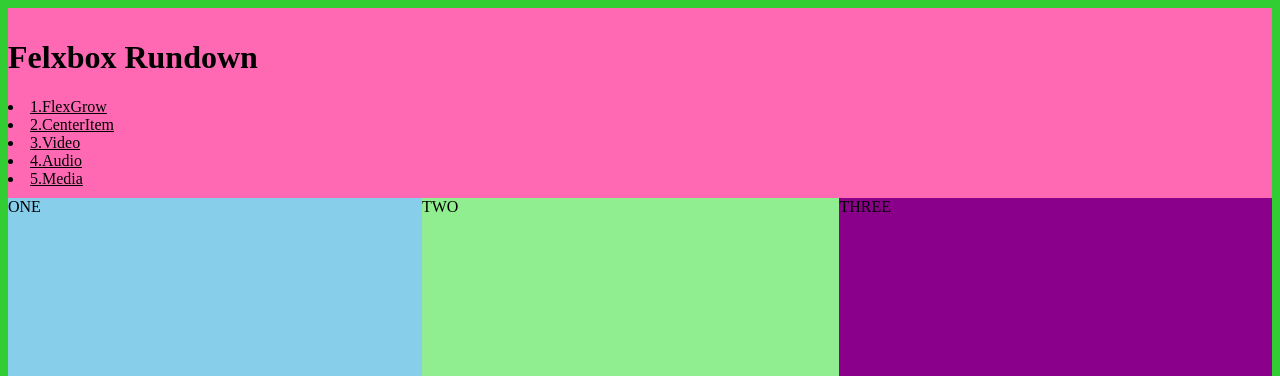
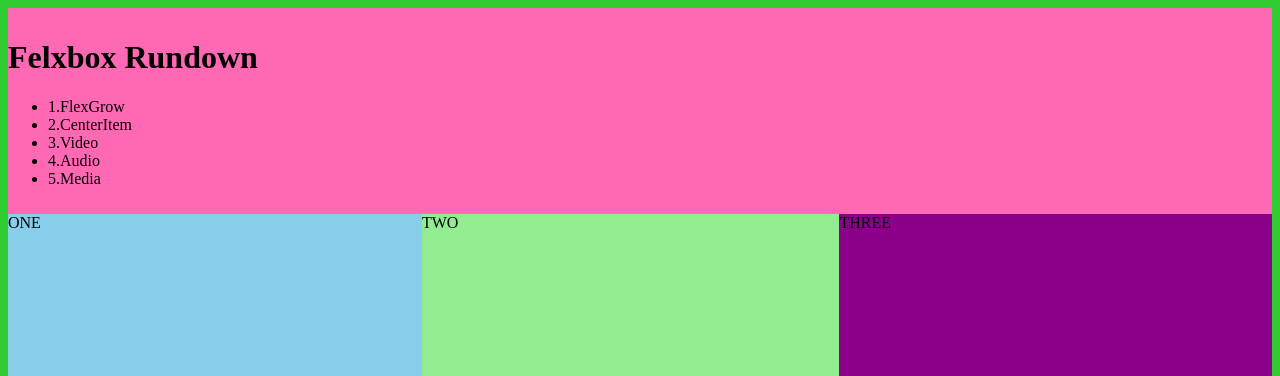
Before and after one commit to Liso16/flexbox-rundown-, a plain HTML site: page worksheet4/index.html in a window 1280 px wide. Shown: the top 376 px of the page. Drawn offline with Linux system fonts and the light colour scheme.

Commit message:
Update index.html

```diff
--- a/worksheet4/index.html
+++ b/worksheet4/index.html
@@ -17,13 +17,13 @@
     <!--Header title and menu begin here-->
     <header>
         <h1>Felxbox Rundown</h1>
-        <u>
+        <ul>
             <li>1.FlexGrow</li>
             <li>2.CenterItem</li>
             <li>3.Video</li>
             <li>4.Audio</li>
             <li>5.Media</li>
-        </u>
+        </ul>
 
     </header>
 
```
